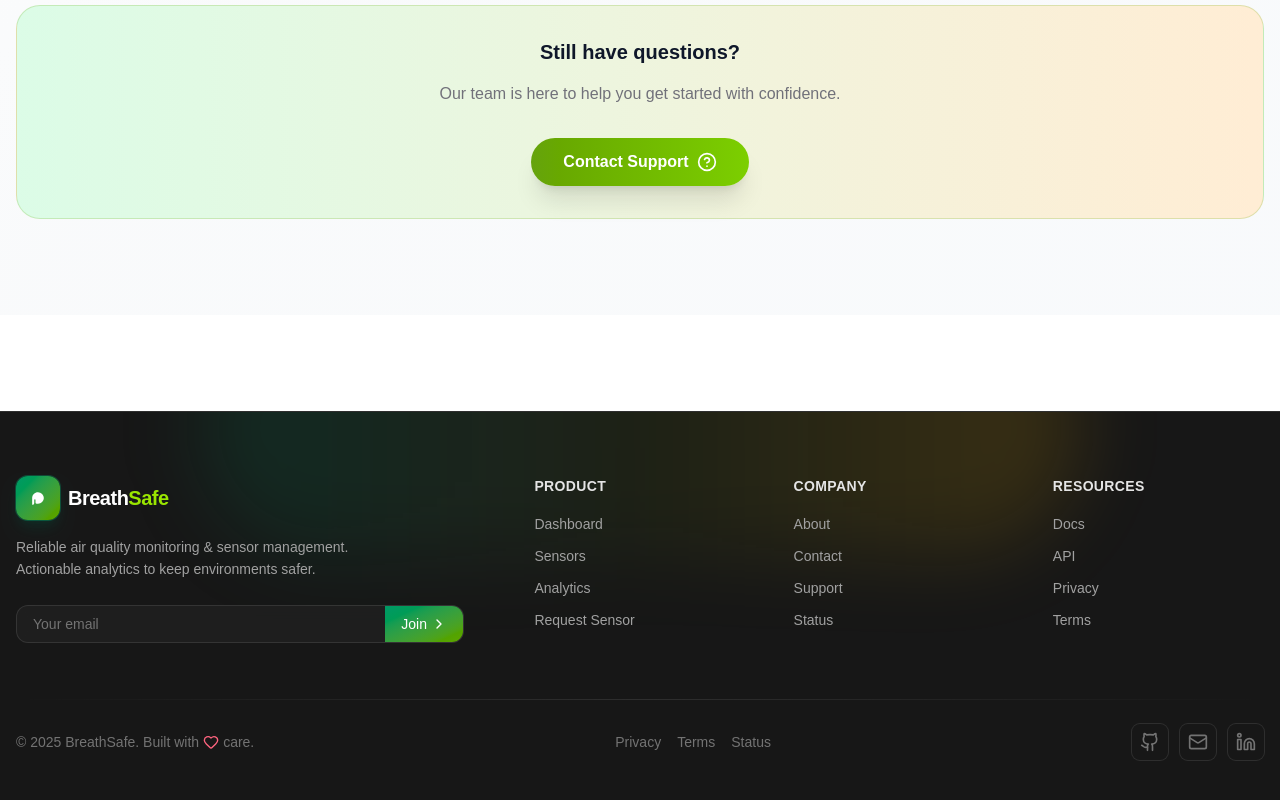
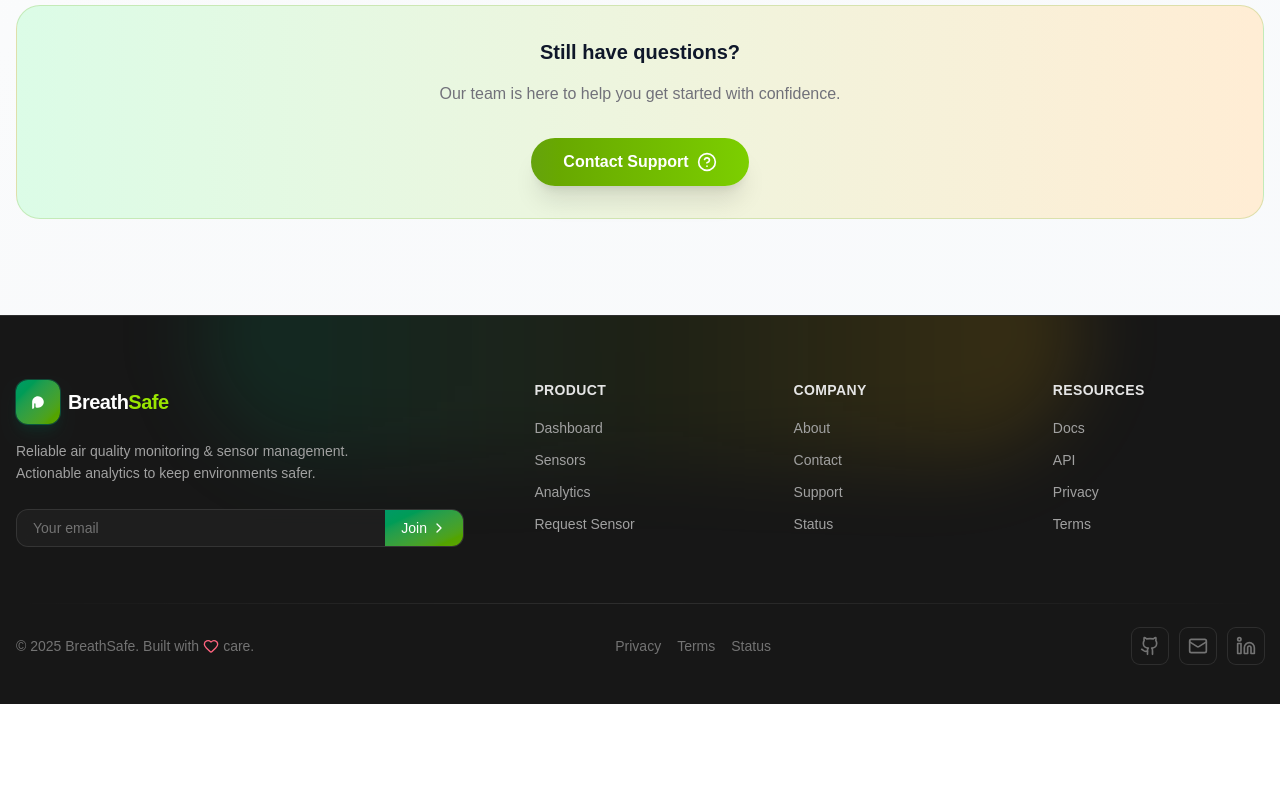
Before and after one commit to nipun-munasinghe/Breathsafe-App, a Next.js app: page / in a window 1280 px wide. Shown: the part 6010-6810 px from the top of the page. After the commit the page ends 6714 px from the top, so only its background shows below. Built offline with nearby package versions, Linux system fonts and the light colour scheme.

Commit message:
footer fix

```diff
--- a/components/common/Footer.tsx
+++ b/components/common/Footer.tsx
@@ -3,10 +3,6 @@
 import React from "react";
 import Link from "next/link";
 import { Github, Linkedin, Mail, Heart, ChevronRight } from "lucide-react";
-
-/* =========================
-   Editable configuration
-   ========================= */
 
 type LinkItem = { label: string; href: string; external?: boolean };
 type LinkGroup = { heading: string; links: LinkItem[] };
@@ -41,7 +37,6 @@ const LINK_GROUPS: LinkGroup[] = [
   },
 ];
 
-// Social links (update URLs to real destinations)
 const SOCIAL_LINKS: { label: string; href: string; icon: React.ReactNode; aria: string; external?: boolean }[] = [
   {
     label: "GitHub",
@@ -81,13 +76,12 @@ export default function Footer({ showNewsletter = true, variant = "dark" }: Foot
     e.preventDefault();
     const formData = new FormData(e.currentTarget);
     const email = formData.get("email");
-    // TODO: Integrate real subscription endpoint (fetch/axios call)
     console.log("Newsletter subscribe:", email);
     (e.currentTarget as HTMLFormElement).reset();
   }
 
   return (
-    <footer className={`relative mt-24 border-t border-white/10 ${bgClass} text-neutral-300`}>
+    <footer className={`relative border-t border-white/10 ${bgClass} text-neutral-300`}>
       {/* Decorative subtle glow */}
       <div aria-hidden className="pointer-events-none absolute inset-0 overflow-hidden">
         <div className="absolute -top-28 left-1/2 h-64 w-[55rem] -translate-x-1/2 rounded-full bg-gradient-to-r from-emerald-600/15 via-lime-400/5 to-amber-400/15 blur-2xl" />
```
